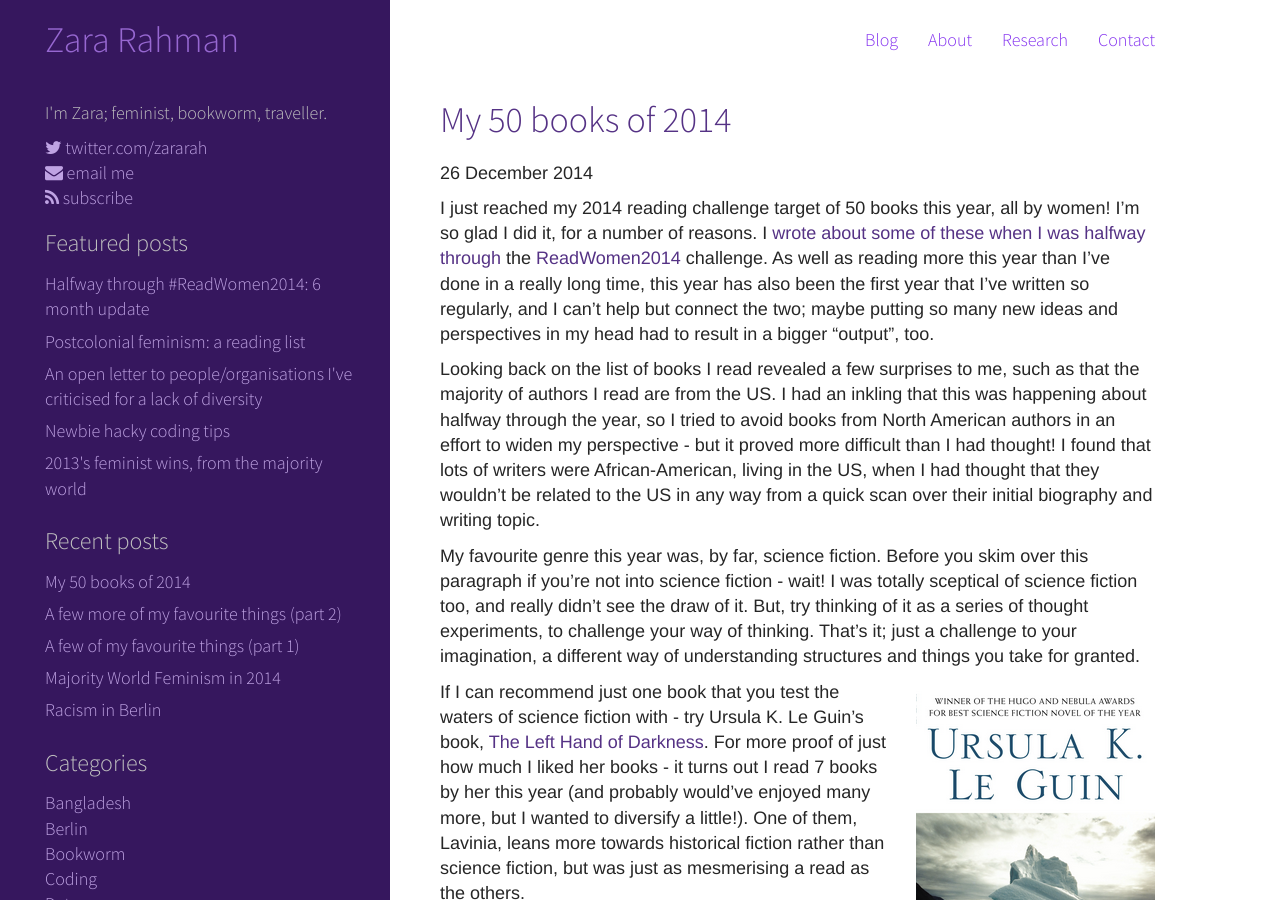
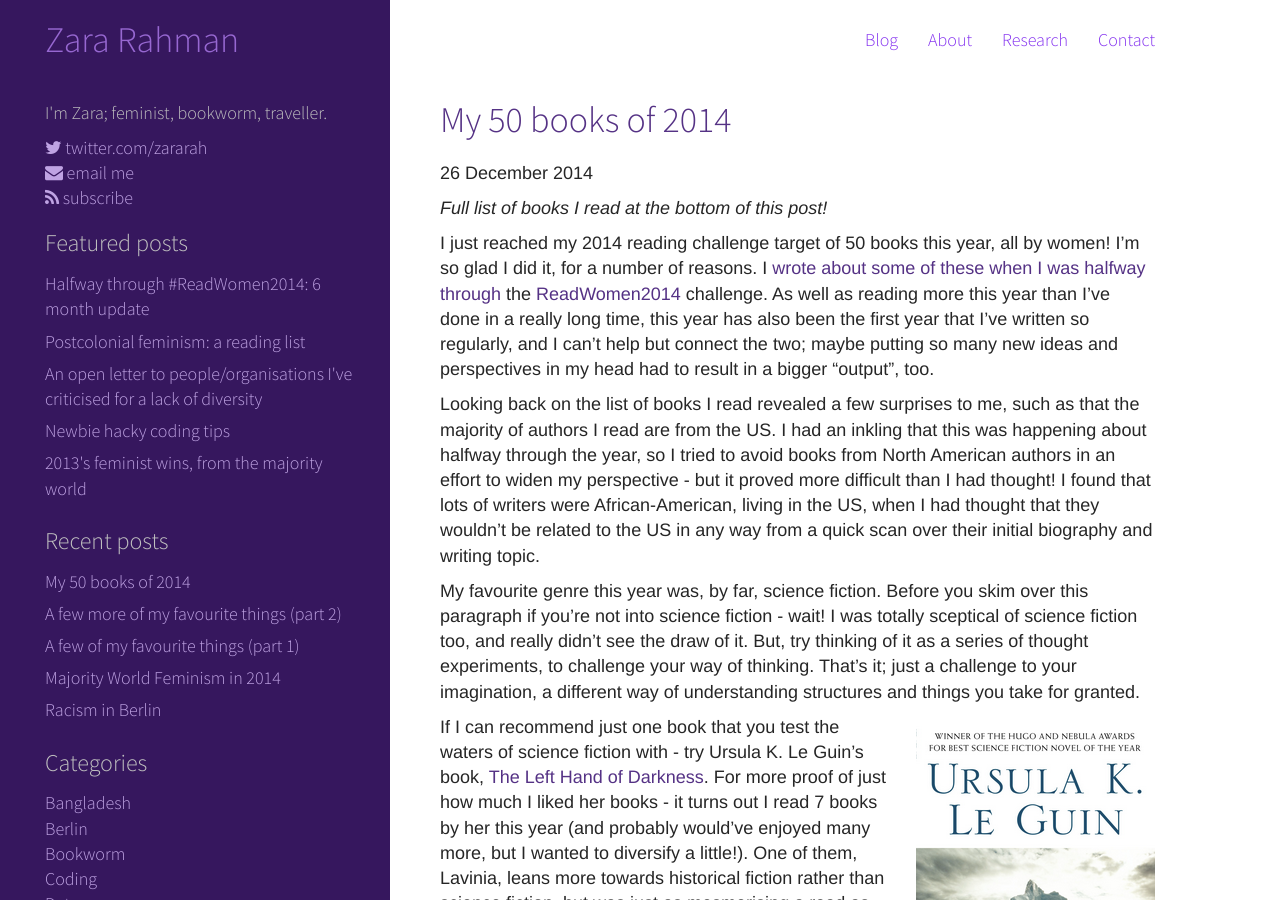
Before and after one commit to zararah/zararah.net, a Jekyll site: the page built from _posts/2014/2014-12-26-50-books-2014.md, in a window 1280 px wide and 900 px high. Built offline with Jekyll 4.4.1, drawn with Linux system fonts in a browser that asks for light colours; Markdown is read by kramdown in place of the engine named in the settings.

Commit message:
Amend latest blog post

```diff
--- a/_posts/2014/2014-12-26-50-books-2014.md
+++ b/_posts/2014/2014-12-26-50-books-2014.md
@@ -6,6 +6,8 @@
 - bookworm
 tags:
 ---
+
+*Full list of books I read at the bottom of this post!*
 
 I just reached my 2014 reading challenge target of 50 books this year, all by women! I'm so glad I did it, for a number of reasons. I [wrote about some of these when I was halfway through](http://zararah.net/blog/2014/07/05/halfway-through-readwomen2014-6-month-update/) the [ReadWomen2014](http://www.theguardian.com/lifeandstyle/womens-blog/2014/jan/20/read-women-2014-change-sexist-reading-habits) challenge. As well as reading more this year than I've done in a really long time, this year has also been the first year that I've written so regularly, and I can't help but connect the two; maybe putting so many new ideas and perspectives in my head had to result in a bigger "output", too.
 
```
